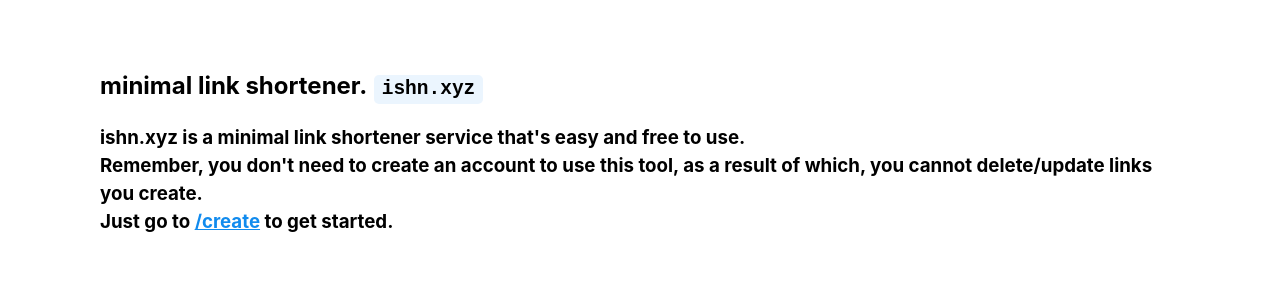
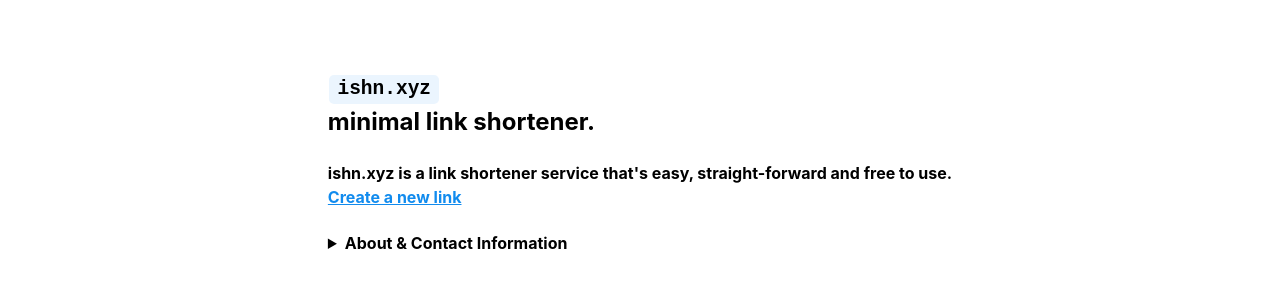
Before and after one commit to ishaanbedi/ishn.xyz, a Next.js app: page / in a window 1280 px wide. Shown: the top 300 px of the page. Built offline with nearby package versions, Linux system fonts and the light colour scheme.

Commit message:
Changes to landing page

```diff
--- a/pages/index.js
+++ b/pages/index.js
@@ -3,24 +3,61 @@
 
 const Home = () => {
   return (
+    <>
       <section>
         <Head>
           <title>ishn.xyz | Link Shortener</title>
         </Head>
         <main>
           <h1>
-          minimal link shortener. <code>ishn.xyz</code>
+            <code>ishn.xyz</code>
+            <br />
+            minimal link shortener.
           </h1>
-        <h3>
-          ishn.xyz is a minimal link shortener service that&apos;s easy and free
-          to use.
-          <br /> Remember, you don&apos;t need to create an account to use this
-          tool, as a result of which, you cannot delete/update links you create.
+          <h4>
+            ishn.xyz is a link shortener service that&apos;s easy,
+            straight-forward and free to use.
             <br />
-          Just go to <Link href="/create">/create</Link> to get started.
-        </h3>
+            <Link href="/create">Create a new link</Link>
+          </h4>
+          <details>
+            <summary>About & Contact Information</summary>
+            <ul>
+              <li>
+                Created by{" "}
+                <Link
+                  target={"_blank"}
+                  href="https://www.github.com/ishaanbedi"
+                >
+                  @ishaanbedi
+                </Link>
+              </li>
+              <li>
+                Open sourced on{" "}
+                <Link target={"_blank"} href="https://www.ishn.xyz/github">
+                  GitHub
+                </Link>
+              </li>
+              <li>
+                You don&apos;t need to create an account to use this tool.
+              </li>
+              <li>Spam, scam, offensive and phishing links will be removed.</li>
+              <li>You cannot delete/update links you create. Be careful.</li>
+              <li>
+                For removal requests, please contact me on{" "}
+                <a
+                  rel="noreferrer"
+                  href="mailto:hi@ishaanbedi.in"
+                  target="_blank"
+                >
+                  hi@ishaanbedi.in
+                </a>
+              </li>
+            </ul>
+          </details>
         </main>
       </section>
+    </>
   );
 };
 
```
Lines whose indentation alone changed are shown as unchanged.
